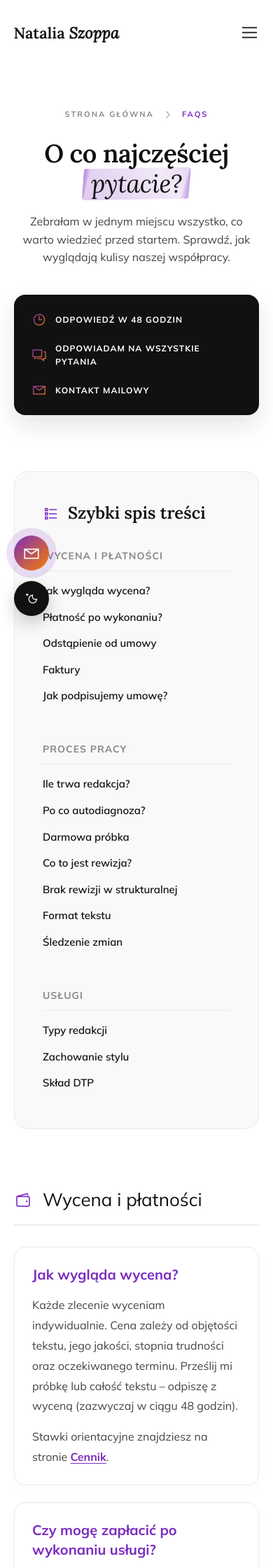
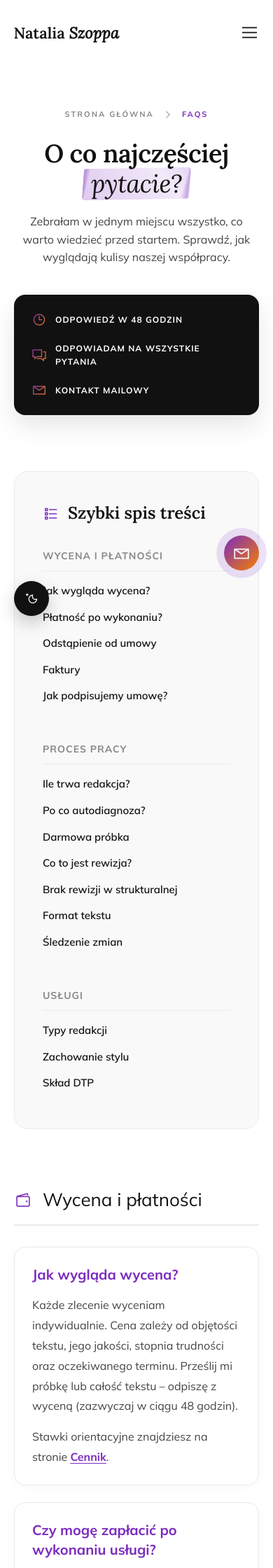
Before and after one commit to Bonnie00726/nataliaszoppa, a Jekyll site: the page built from faqs.html, in a window 390 px wide. Shown: the top 2240 px of the page at 70% size. Built offline with Jekyll 4.4.1, drawn with Linux system fonts in a browser that asks for light colours.

Commit message:
Update faqs.html

```diff
--- a/faqs.html
+++ b/faqs.html
@@ -141,8 +141,9 @@ title: FAQ - Najczęściej zadawane pytania
     /* Dopasowanie na telefonach */
     @media (max-width: 768px) {
         .floating-contact-btn {
-            bottom: 85px; /* Na telefonach przyciski zazwyczaj są mniejsze, więc można go dać ciut niżej */
-            left: 20px;
+            bottom: 85px;
+            left: auto; /* Usunięcie przypięcia do lewej krawędzi */
+            right: 20px; /* Przypięcie do prawej krawędzi (zgodnie z poprzednim widokiem) */
             width: 50px;
             height: 50px;
             font-size: 26px;
```
